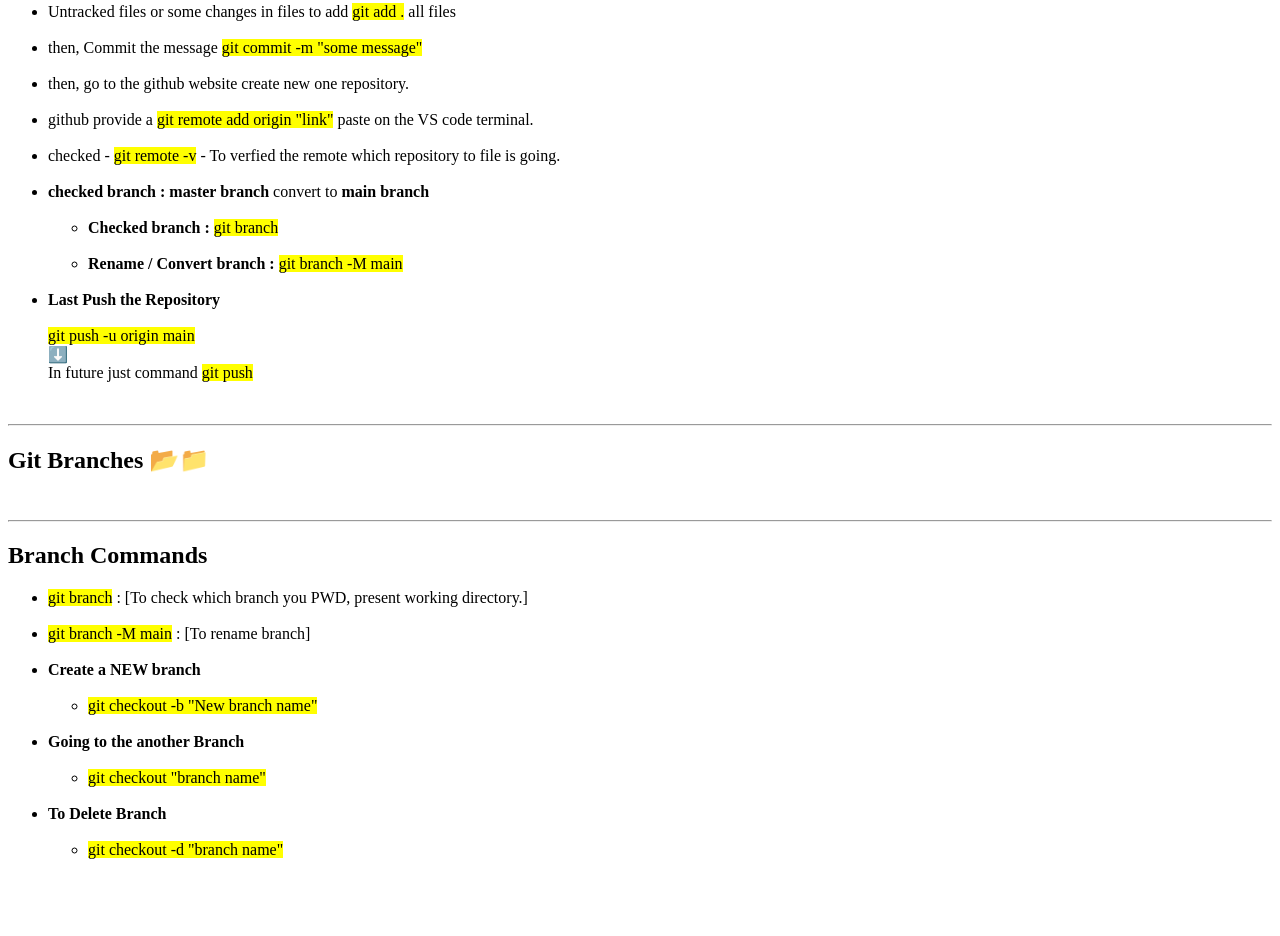
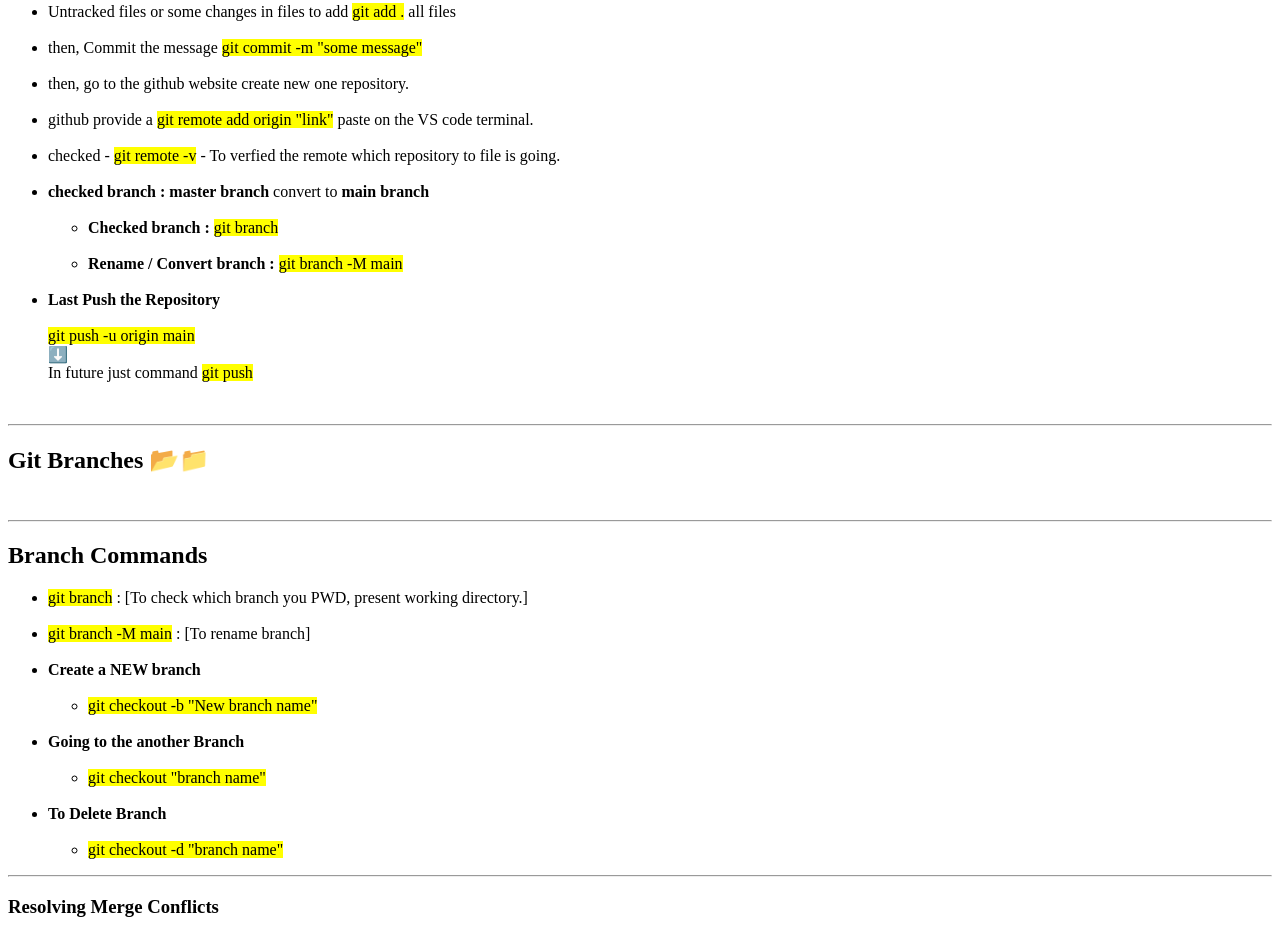
Before and after one commit to Sadhnagautam25/git-all-commands-, a plain HTML site: page index.html in a window 1280 px wide. Shown: the part 2113-3049 px from the top of the page. Before the commit the page ends 2988 px from the top, so only its background shows below. Drawn offline with Linux system fonts and the light colour scheme.

Commit message:
Resolving Merge Conflicts

```diff
--- a/index.html
+++ b/index.html
@@ -298,5 +298,7 @@
         </ul>
       </li>
     </ul>
+    <hr>
+    <h3>Resolving Merge Conflicts</h3>
   </body>
 </html>
```
